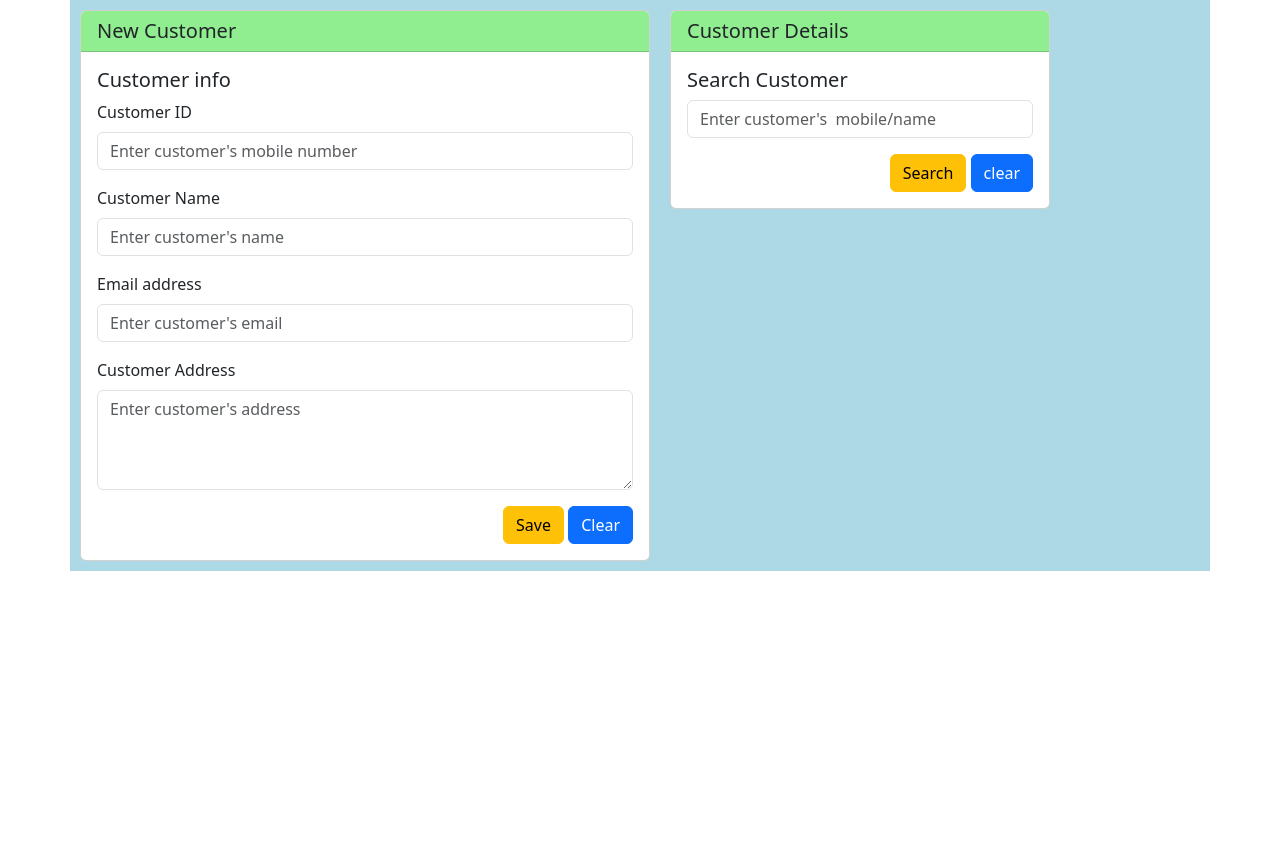
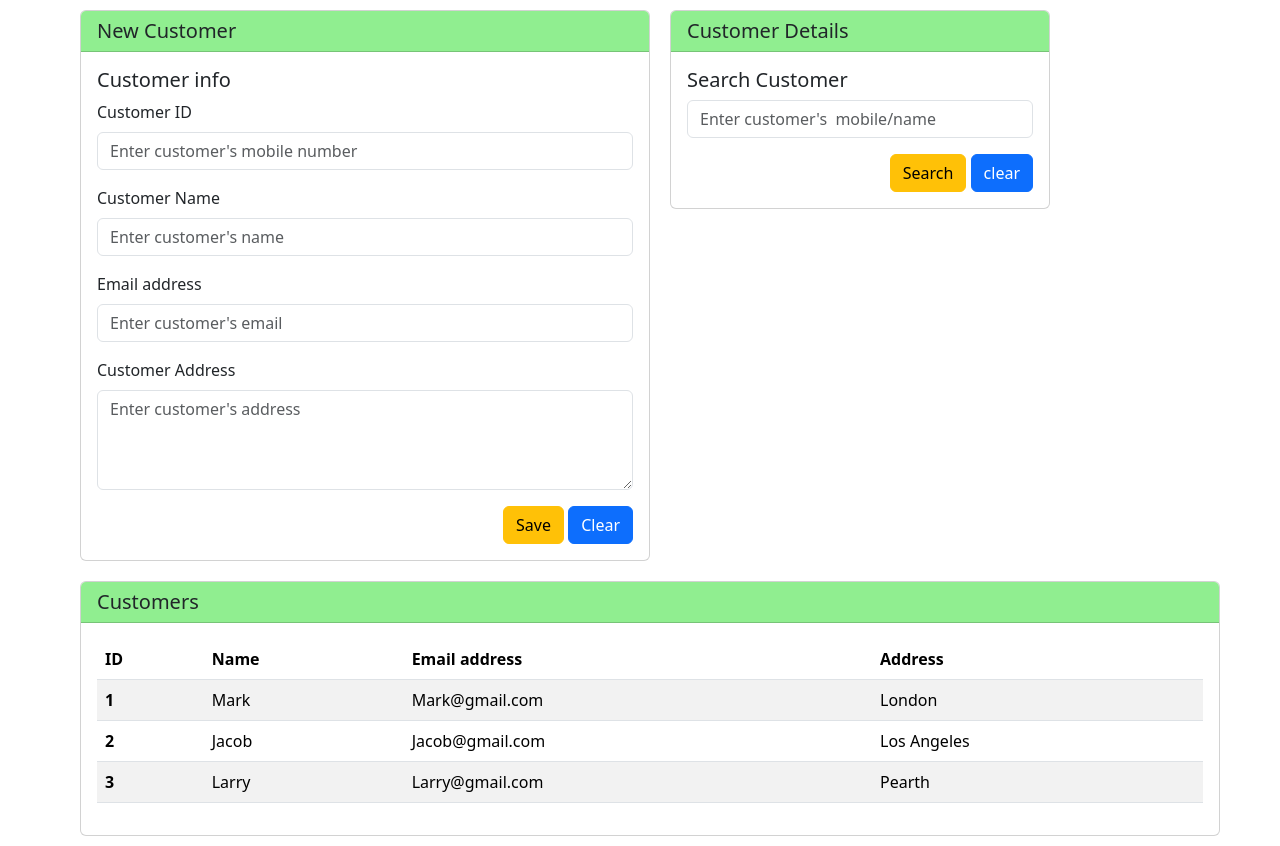
Before and after one commit to lahirurodrigo/pos-system, a plain HTML site: page pages/customer.html in a window 1280 px wide. Shown: the part 70-916 px from the top of the page. Before the commit the page ends 800 px from the top, so only its background shows below. Drawn offline with nearby package versions, Linux system fonts and the light colour scheme; files that its build step writes are made by us from their sources.

Commit message:
add table to customer page

```diff
--- a/pages/customer.html
+++ b/pages/customer.html
@@ -18,7 +18,6 @@
 
         #content{
             position: relative;
-            background-color: lightblue;
         }
 
         .cus-card {
@@ -128,6 +127,46 @@
                 </div>
             </div>
 
+            <div id="div-cus-table" class="card cus-card col-12 col-sm-12 col-md-12 col-lg-12 col-xl-12 col-xxl-12" >
+
+                <h5 class="card-header">Customers</h5>
+
+                <div class="card-body">
+                    <section class="table-view">
+                        <table class="table table-striped">
+                            <thead>
+                            <tr>
+                                <th scope="col">ID</th>
+                                <th scope="col">Name</th>
+                                <th scope="col">Email address</th>
+                                <th scope="col">Address</th>
+                            </tr>
+                            </thead>
+                            <tbody>
+                            <tr>
+                                <th>1</th>
+                                <td>Mark</td>
+                                <td>Mark@gmail.com</td>
+                                <td>London</td>
+                            </tr>
+                            <tr>
+                                <th>2</th>
+                                <td>Jacob</td>
+                                <td>Jacob@gmail.com</td>
+                                <td>Los Angeles</td>
+                            </tr>
+                            <tr>
+                                <th>3</th>
+                                <td>Larry</td>
+                                <td>Larry@gmail.com</td>
+                                <td>Pearth</td>
+                            </tr>
+                            </tbody>
+                        </table>
+                    </section>
+                </div>
+            </div>
+
         </div>
 
     </section>
```
